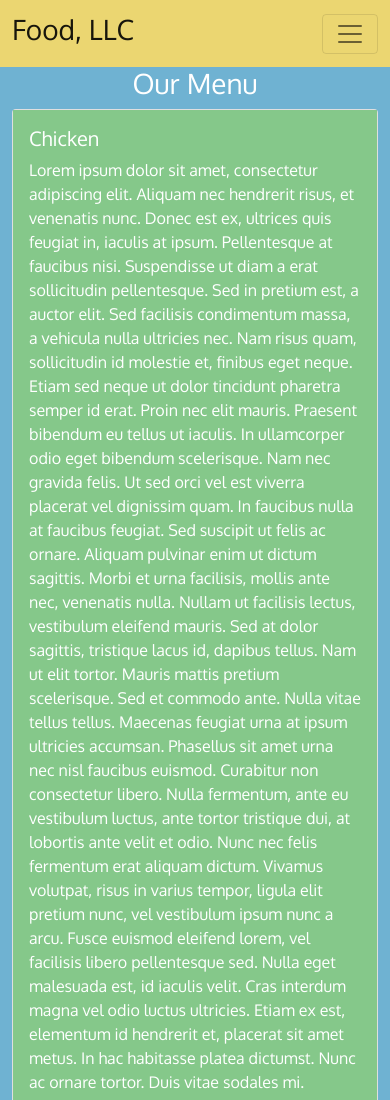
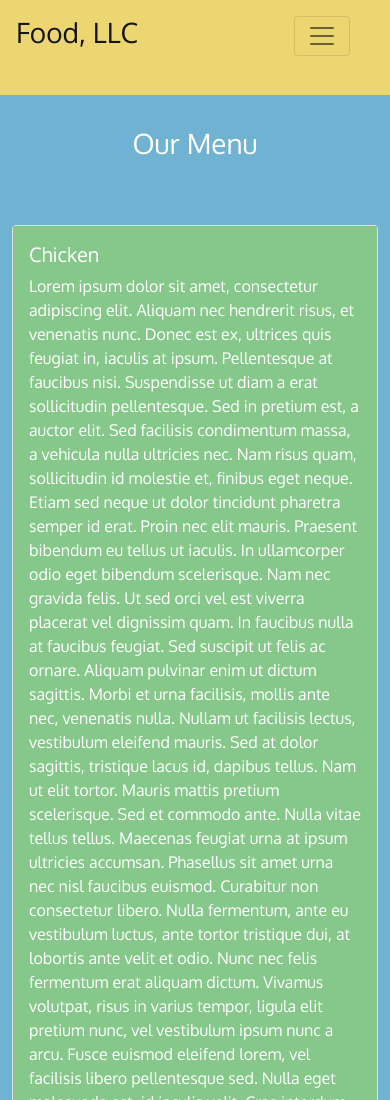
Before and after one commit to devinsanduka/coursera-test-one, a plain HTML site: page module3_solution/index.html in a window 390 px wide. Shown: the top 1100 px of the page. Drawn offline with Linux system fonts and the light colour scheme.

Commit message:
updated module 3 solution

```diff
--- a/module3_solution/css/styles.css
+++ b/module3_solution/css/styles.css
@@ -5,24 +5,51 @@ body {
     font-family: 'Oxygen', sans-serif;
 }
 
-#header-nav {
+#headerNav {
     background-color: #EBD671;
     border-radius: 0;
     border: 0;
+    padding-bottom: 0;
 }
 
 .navbar-brand a:focus, .navbar-brand a:hover {
     text-decoration: none;
 }
 
-.navbar-toggler-icon {
-    color: black;
+.card {
+    margin: 32px 0;
 }
 
 .card-body {
     background-color: #85C88A;
 }
 
-.navbar-nav {
-    background-color: #F56D91;
+#navMainContainer {
+    padding: 0px;
 }
+
+#navHeaderTopRow {
+    width: 100%;
+    padding: 8px 16px;
+}
+
+#navbarNav {
+    width: 100%;
+    background-color: #C74B50;
+}
+
+#toggleButton {
+    float: right;
+}
+
+#contentTitle {
+    padding: 32px 0;
+}
+
+.nav-item {
+    border-bottom: 2px solid #712B75;
+}
+
+.nav-item:focus {
+    background-color: #712B75;
+}
--- a/module3_solution/index.html
+++ b/module3_solution/index.html
@@ -17,13 +17,31 @@
   </head>
   <body>
     <header>
-      <nav id="header-nav" class="navbar navbar-light">
-        <div class="container">
-          <a class="navbar-brand" href="index.html"><h1>Food, LLC</h1></a>
-          <button class="navbar-toggler d-block d-sm-none" type="button" data-bs-toggle="collapse" data-bs-target="#navbarNav" aria-controls="navbarNav" aria-expanded="false" aria-label="Toggle navigation">
-            <span class="navbar-toggler-icon"></span>
-          </button>
-          <div class="collapse navbar-collapse d-sm-none d-md-none d-lg-none d-xl-none d-xxl-none" id="navbarNav">
+      <nav id="headerNav" class="navbar navbar-light">
+        <div class="container" id="navMainContainer">
+          <div class="row" id="navHeaderTopRow">
+            <span class="col">
+              <a class="navbar-brand" href="index.html"><h1>Food, LLC</h1></a>
+            </span>
+            <span class="col">
+              <button
+                id="toggleButton"
+                class="navbar-toggler d-block d-sm-none"
+                type="button"
+                data-bs-toggle="collapse"
+                data-bs-target="#navbarNav"
+                aria-controls="navbarNav"
+                aria-expanded="false"
+                aria-label="Toggle navigation"
+              >
+                <span class="navbar-toggler-icon"></span>
+              </button>
+            </span>
+          </div>
+          <div
+            class="collapse navbar-collapse d-sm-none d-md-none d-lg-none d-xl-none d-xxl-none"
+            id="navbarNav"
+          >
             <ul class="navbar-nav">
               <li class="nav-item">
                 <a class="nav-link" href="#chicken-card">Chicken</a>
@@ -41,9 +59,8 @@
     </header>
 
     <div class="container-fluid">
-      <h1 class="text-center">Our Menu</h1>
-
-      <div class="card" id="chicken-card">
+      <h1 class="text-center" id="contentTitle">Our Menu</h1>
+      <div class="card col-xs-12" id="chicken-card">
         <div class="card-body">
           <h5 class="card-title">Chicken</h5>
           <p class="card-text">
@@ -102,7 +119,7 @@
         </div>
       </div>
 
-      <div class="card" id="beef-card">
+      <div class="card col-xs-12" id="beef-card">
         <div class="card-body">
           <h5 class="card-title">Beef</h5>
           <p class="card-text">
@@ -161,7 +178,7 @@
         </div>
       </div>
 
-      <div class="card" id="sushi-card">
+      <div class="card col-xs-12" id="sushi-card">
         <div class="card-body">
           <h5 class="card-title">Sushi</h5>
           <p class="card-text">
```
